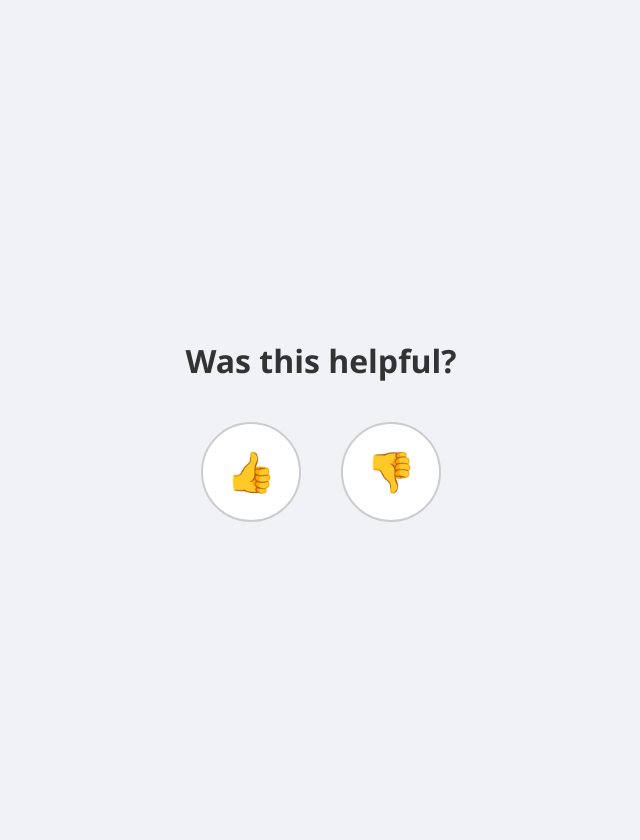
After one commit to DomJab23/AIHackathon, a Flask app: template app/templates/simple_feedback.html in a window 1280 px wide. The commit adds this page. Shown: the whole page, without its empty margins (319-959 px from the left). Run offline with Flask 3, Linux system fonts and the light colour scheme; the template is opened without the code that fills it, so the values that code supplies are empty; parts of the project's set-up code (start-up, migrations or seed data) failed here and were passed over; some libraries are stand-ins or nearby versions.

Commit message:
Adding the like choosing

```diff
--- a/app/app.py
+++ b/app/app.py
@@ -95,14 +95,19 @@ def show_analytics():
 
     return render_template("analytics.html", data=analysis, backlog=backlog)
 
+@app.route("/", methods=["GET"])
+def quick_feedback():
+    return render_template("simple_feedback.html")
+
 # Feedback form route
-@app.route("/", methods=["GET"])
+@app.route("/index.html", methods=["GET"])
 def feedback_form():
     if 'user_id' not in session:
         session['user_id'] = str(uuid.uuid4())
     session['session_id'] = str(uuid.uuid4())
 
     return render_template("index.html", user_id=session['user_id'], session_id=session['session_id'])
+
 
 # Submit feedback route
 @app.route("/submit-feedback", methods=["POST"])
@@ -139,7 +144,7 @@ def submit_feedback():
         writer.writerow(data)
 
     # Generate response
-    if rating.lower().strip() == "negative":
+    if rating == "negative":
         bot_response = suggest_fix(comment)
     else:
         bot_response = "Thank you for your feedback! We're glad you found the information helpful."
--- /dev/null
+++ b/app/templates/simple_feedback.html
@@ -0,0 +1,63 @@
+<!-- simple_feedback.html -->
+<!DOCTYPE html>
+<html lang="en">
+<head>
+  <meta charset="UTF-8">
+  <meta name="viewport" content="width=device-width, initial-scale=1.0">
+  <title>Quick Feedback</title>
+  <style>
+    body {
+      font-family: 'Segoe UI', Tahoma, Geneva, Verdana, sans-serif;
+      background-color: #f0f2f5;
+      margin: 0;
+      padding: 20px;
+      display: flex;
+      flex-direction: column;
+      align-items: center;
+      justify-content: center;
+      min-height: 100vh;
+    }
+    h1 {
+      margin-bottom: 40px;
+      color: #333;
+    }
+    .feedback-buttons {
+      display: flex;
+      gap: 40px;
+    }
+    .feedback-button {
+      background-color: #ffffff;
+      border: 2px solid #ccc;
+      border-radius: 50%;
+      width: 100px;
+      height: 100px;
+      font-size: 40px;
+      display: flex;
+      align-items: center;
+      justify-content: center;
+      cursor: pointer;
+      transition: background-color 0.3s, transform 0.2s;
+    }
+    .feedback-button:hover {
+      background-color: #e0e0e0;
+      transform: scale(1.1);
+    }
+  </style>
+</head>
+<body>
+
+  <h1>Was this helpful?</h1>
+
+  <div class="feedback-buttons">
+    <button class="feedback-button" onclick="sendFeedback('positive')">👍</button>
+    <button class="feedback-button" onclick="sendFeedback('negative')">👎</button>
+  </div>
+
+  <script>
+    function sendFeedback(rating) {
+      window.location.href = `/index.html?rating=${rating}`;
+    }
+  </script>
+
+</body>
+</html>
```
Also changed, not shown: app/templates/index.html (+6 -9 lines).
